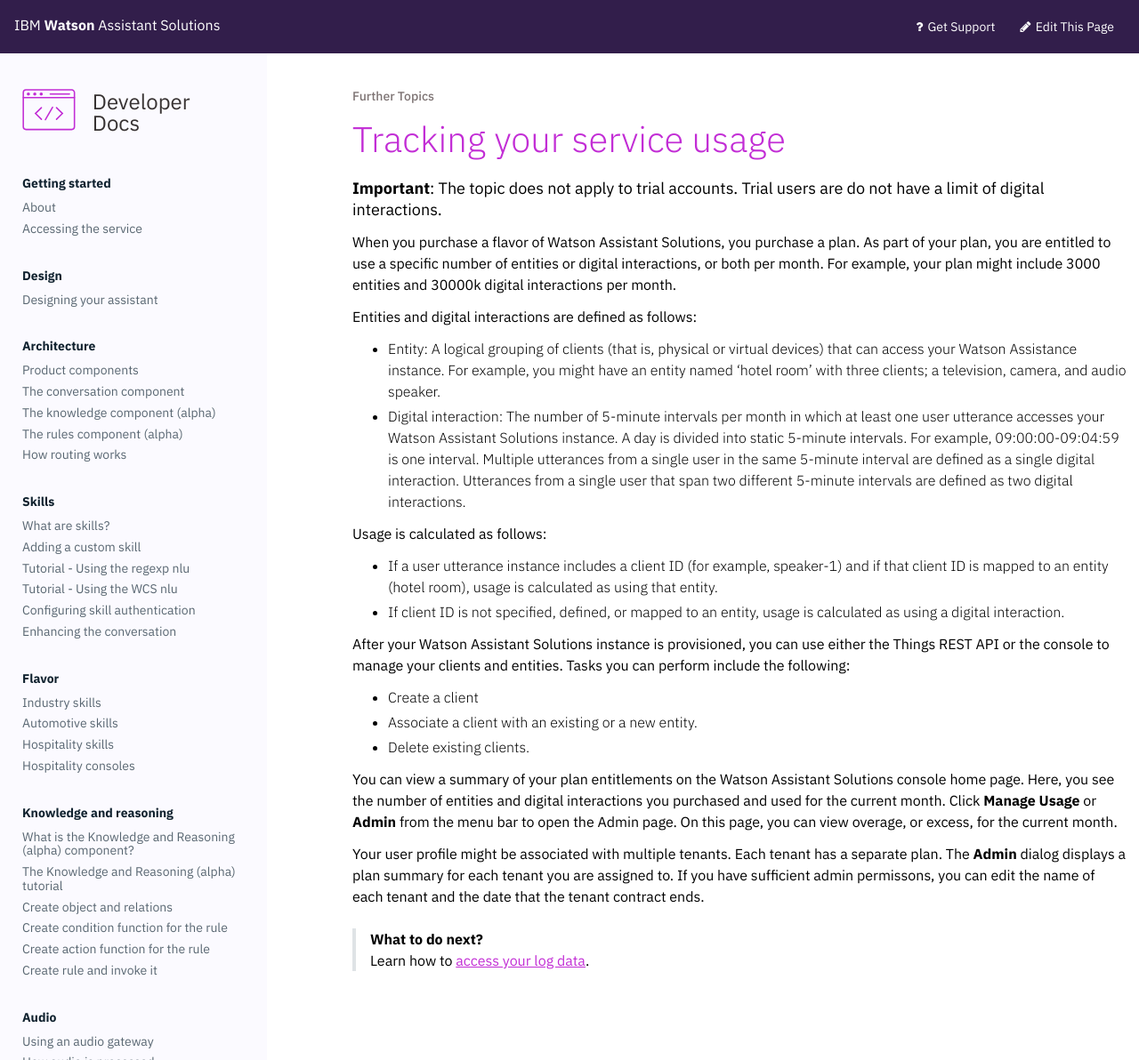
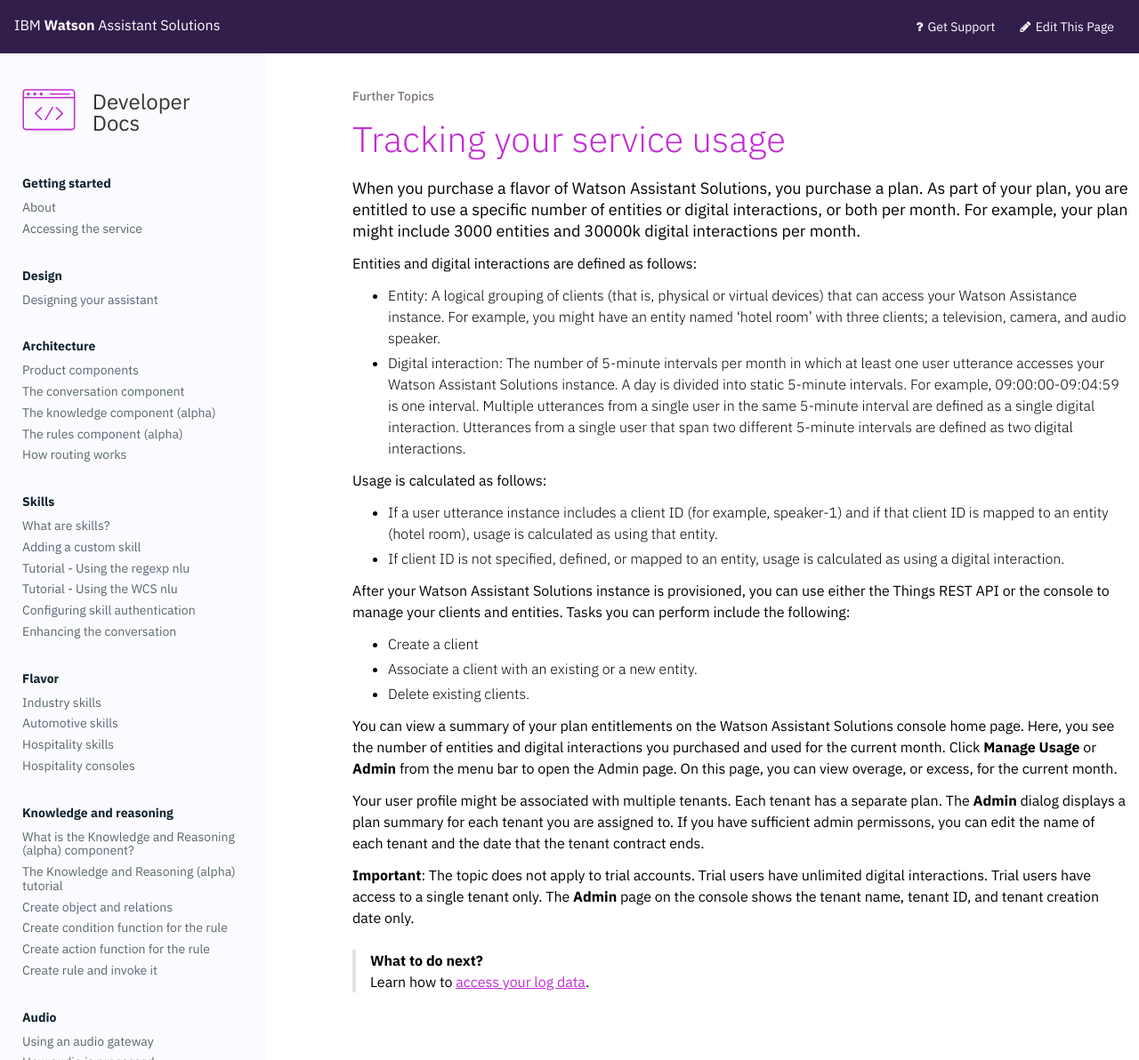
Before and after one commit to Watson-Personal-Assistant/developer, a Jekyll site: the page built from _content/further-topics/service_usage.md, in a window 1280 px wide. Shown: the whole page at 89% size. Built offline with Jekyll 4.4.1, drawn with Linux system fonts in a browser that asks for light colours.

Commit message:
Admin updates for trial user

```diff
--- a/_content/further-topics/service_usage.md
+++ b/_content/further-topics/service_usage.md
@@ -2,8 +2,6 @@
 title: Tracking your service usage
 weight: 20
 ---
-
-**Important**: The topic does not apply to trial accounts.  Trial users are do not have a limit of digital interactions.
 
 When you purchase a flavor of Watson Assistant Solutions, you purchase a plan. As part of your plan, you are entitled to use a specific number of entities or digital interactions, or both per month. For example, your plan might include 3000 entities and 30000k digital interactions per month.
 
@@ -26,6 +24,8 @@
 
 Your user profile might be associated with multiple tenants.  Each tenant has a separate plan. The **Admin** dialog displays a plan summary for each tenant you are assigned to.  If you have sufficient admin permissons, you can edit the name of each tenant and the date that the tenant contract ends.
 
+**Important**: The topic does not apply to trial accounts.  Trial users have unlimited digital interactions. Trial users have access to a single tenant only.  The **Admin** page on the console shows the tenant name, tenant ID, and tenant creation date only.
+
 
 > **What to do next?**<br/>
 Learn how to [access your log data]({{site.baseurl}}/further-topics/get-logs/).
```
